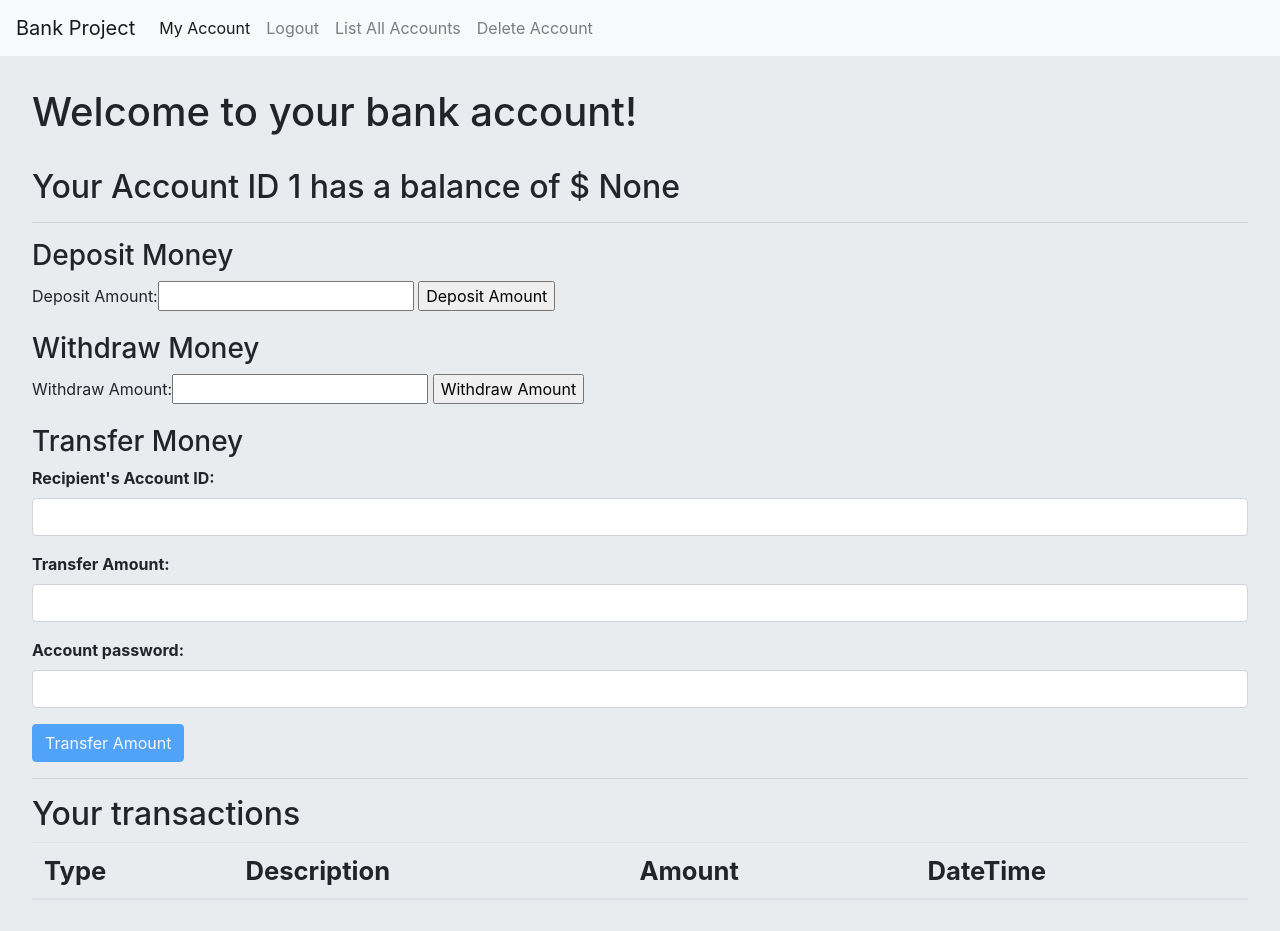
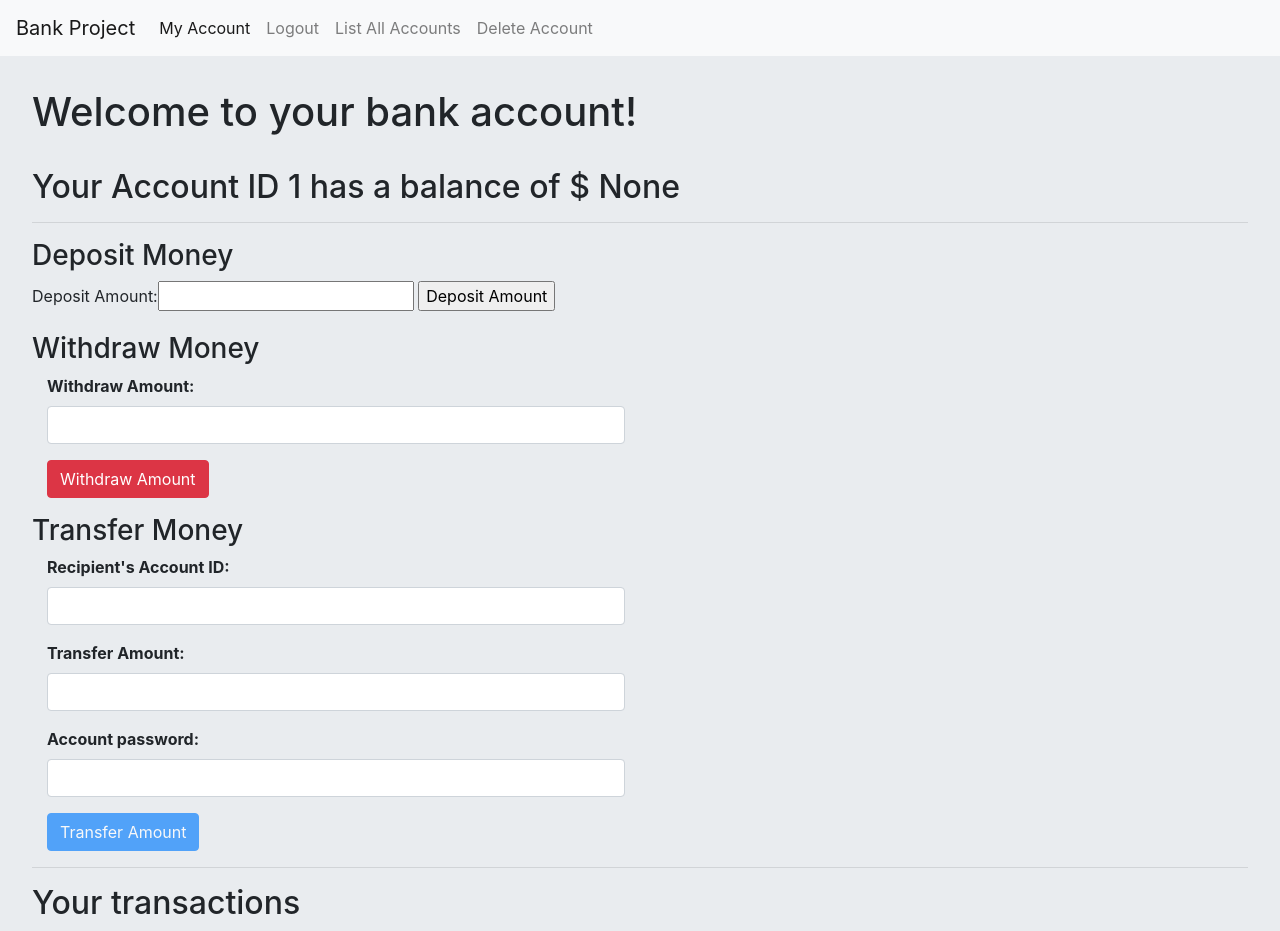
Before and after one commit to Alex-ley/Flask-banking-app, a Flask app: page /my_account in a window 1280 px wide. Shown: the top 931 px of the page. Run offline with Flask 2, Linux system fonts and the light colour scheme; the visitor is signed in with stand-in values (Sample User, id 1); data comes from the database, SQL or seed files in the repository; data that the repository does not hold is empty; some libraries are stand-ins or nearby versions.

Commit message:
adding boostrap styles back withdraw_form

```diff
--- a/templates/my_account.html
+++ b/templates/my_account.html
@@ -14,12 +14,19 @@
           {{ deposit_form.deposit() }}
         </form>
         <h3>Withdraw Money</h3>
+        <div class="col-md-6">
           <form method="POST">
             {{ withdraw_form.hidden_tag()}}
-          {{ withdraw_form.amount.label }}{{ withdraw_form.amount() }}
-          {{ withdraw_form.withdraw() }}
+            <div class="form-group">
+              <strong>{{ withdraw_form.amount.label }}</strong>
+              {{ withdraw_form.amount(class="form-control") }}
+              <small></small>
+            </div>
+            {{ withdraw_form.withdraw(class="btn btn-danger") }}
           </form>
+        </div>
         <h3>Transfer Money</h3>
+        <div class="col-md-6">
           <form method="POST">
             {{ transfer_form.hidden_tag()}}
             <div class="form-group">
@@ -37,9 +44,10 @@
             </div>
             {{ transfer_form.transfer(disabled=True, class="btn btn-primary") }}
           </form>
+        </div>
         <hr>
         <h2>Your transactions</h2>
-        <table class="table" id="transactions-table" style="font-size:2vw;"> <!-- 2vw = 2 times view width (dynmaic text size) -->
+        <table class="table" id="transactions-table"> <!-- 2vw = 2 times view width (dynmaic text size) -->
           <thead>
             <tr>
               <!-- <th scope="col">#</th> -->
@@ -100,4 +108,10 @@
       }
 
     </script>
+    <style>
+    @media only screen and (max-width: 576px){
+      body #transactions-table{
+        font-size:2.5vw;
+      }
+    </style>
 {% endblock %}
```
Lines whose indentation alone changed are shown as unchanged.
